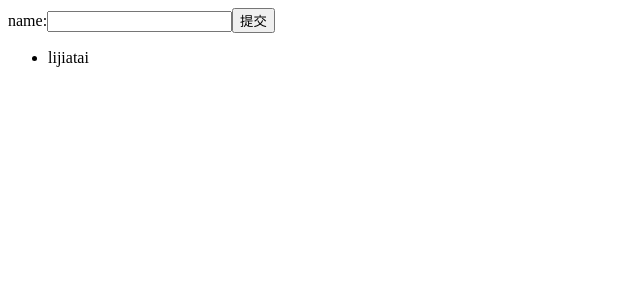
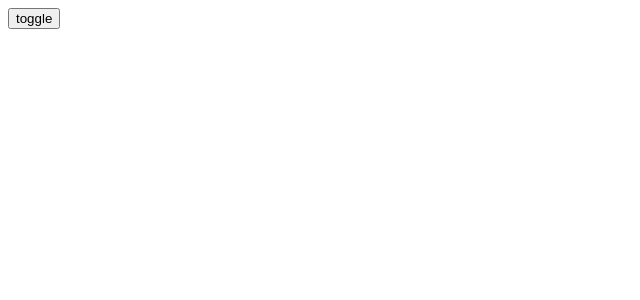
Before and after one commit to LeeJiatai/jianshu, a React (Create React App) app: page / in a window 1280 px wide. Shown: the top 300 px of the page, without its empty margins (0-640 px from the left). Built offline with nearby package versions, Linux system fonts and the light colour scheme.

Commit message:
css动画

```diff
--- a/package.json
+++ b/package.json
@@ -10,6 +10,7 @@
     "react": "^18.2.0",
     "react-dom": "^18.2.0",
     "react-scripts": "5.0.1",
+    "react-transition-group": "^4.4.5",
     "web-vitals": "^2.1.4"
   },
   "scripts": {
--- a/src/App.js
+++ b/src/App.js
@@ -1,10 +1,53 @@
-import React, { Component } from 'react'
+import React, { Component, Fragment } from 'react'
+import { TransitionGroup, CSSTransition } from 'react-transition-group'
+import './style.css'
 
 class App extends Component {
+    constructor(props) {
+        super(props)
+
+        this.state = {
+            list: []
+        }
+
+        this.handleAddItem = this.handleAddItem.bind(this)
+        this.mapItem = this.mapItem.bind(this)
+    }
+
     render() {
         return (
-            <div>hello lijiatai</div>
+            <Fragment>
+                <TransitionGroup>
+                    { this.mapItem() }
+                </TransitionGroup>
+                <button
+                    onClick={this.handleAddItem}
+                >toggle</button>
+            </Fragment>
         )
+    }
+
+    mapItem() {
+        return this.state.list.map((item, index) => {
+            return (
+                <CSSTransition
+                    timeout={ 1000 }
+                    classNames="fade"
+                    appear={true}
+                    unmountOnExit
+                    onEntered = {(el) => {el.style.color = 'blue'}}
+                    key={index}
+                >
+                    <div>{item}</div>
+                </CSSTransition>
+            )
+        })
+    }
+
+    handleAddItem() {
+        this.setState((prevState) => ({
+            list: [...prevState.list, 'item']
+        }))
     }
 }
 
--- a/src/TodoItem.js
+++ /dev/null
@@ -1,45 +0,0 @@
-import React, { Component } from 'react'
-import PropTypes from 'prop-types'
-
-class TodoItem extends Component {
-    constructor(props) {
-        super(props)
-        this.handleClick = this.handleClick.bind(this)
-    }
-
-    shouldComponentUpdate(nextProps) {
-        if (nextProps.itemText !== this.props.itemText) {
-            return true
-        } else {
-            return false
-        }
-    }
-
-    render() {
-        const { itemText } = this.props
-        return (
-            <li
-                onClick={this.handleClick}
-            >
-                { itemText }
-            </li>
-        )
-    }
-
-    handleClick() {
-        const { deleteItem, index } = this.props
-        deleteItem(index)
-    }
-}
-
-TodoItem.propTypes = {
-    itemText: PropTypes.oneOfType([PropTypes.string, PropTypes.number]),
-    deleteItem: PropTypes.func,
-    index: PropTypes.number
-}
-
-TodoItem.defaultProps = {
-    test: 'hi'
-}
-
-export default TodoItem
--- a/src/TodoList.js
+++ /dev/null
@@ -1,90 +0,0 @@
-import React, { Component, Fragment } from 'react'
-import ToDoItem from './TodoItem'
-
-class TodoList extends Component {
-  constructor(props) {
-    super(props)
-
-    this.state = {
-      inputValue: '',
-      list: []
-    }
-
-    this.handleInputChange = this.handleInputChange.bind(this)
-    this.handleBtnClick = this.handleBtnClick.bind(this)
-    this.handleDeleteItem = this.handleDeleteItem.bind(this)
-  }
-
-  componentDidMount() {
-    const list = ['lijiatai']
-    this.setState(() => ({
-      list: [...list]
-    }))
-  }
-
-  render() {
-    const { inputValue } = this.state
-    return (
-      <Fragment>
-        <div>
-          <label htmlFor="inserArea">name:</label>
-          <input
-            id='inserArea'
-            className='input'
-            value={ inputValue }
-            onChange={this.handleInputChange}
-          />
-          <button
-            onClick={this.handleBtnClick}
-          >提交</button>
-        </div>
-        <ul>
-          {
-            this.getToDoItem()
-          }
-        </ul>
-      </Fragment>
-    )
-  }
-
-  getToDoItem() {
-    return this.state.list.map((item, index) => {
-      return(
-        <ToDoItem
-          key={index}
-          index={index}
-          itemText={item}
-          deleteItem={this.handleDeleteItem}
-        />
-      )
-    })
-  }
-
-  handleInputChange(e) {
-    this.setState(() => ({
-      inputValue: e.target.value
-    }))
-  }
-
-  handleBtnClick() {
-    this.setState((prevState) => ({
-      list: [...prevState.list, prevState.inputValue],
-      inputValue: '',
-    }))
-  }
-
-  handleDeleteItem(index) {
-
-
-    this.setState((prevState) => {
-      const list = [...prevState.list]
-      list.splice(index, 1)
-
-      return {
-        list
-      }
-    })
-  }
-}
-
-export default TodoList
--- a/src/index.js
+++ b/src/index.js
@@ -1,8 +1,8 @@
 import React from 'react';
 import ReactDOM from 'react-dom/client';
-import TodoList from './TodoList';
+import App from './App';
 
 const root = ReactDOM.createRoot(document.getElementById('root'));
 root.render(
-    <TodoList />
+    <App />
 )
--- a/src/style.css
+++ b/src/style.css
@@ -1,3 +1,23 @@
-.input {
-    border: 1px solid red;
+.fade-enter, .fade-appear {
+    opacity: 0;
 }
+.fade-enter-active, .fade-appear-active {
+    opacity: 1;
+    transition: opacity 1s ease;
+}
+
+.fade-enter-done, .fade-appear-done {
+    opacity: 1;
+}
+
+.fade-exit {
+    opacity: 1;
+}
+.fade-exit-active {
+    opacity: 0;
+    transition: opacity 1s ease;
+}
+
+.fade-exit-done {
+    opacity: 0;
+}
```
Also changed, not shown: 1 other file (tests, documents, lock files or other folders).
